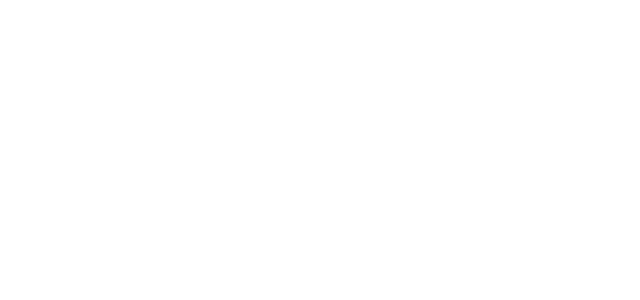
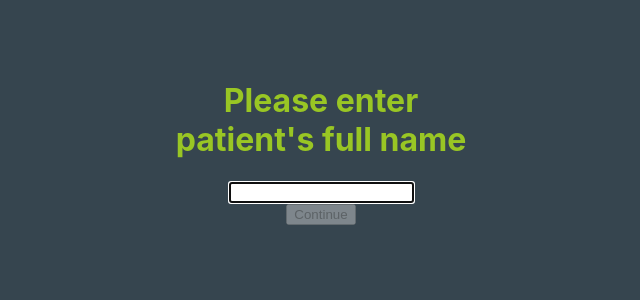
Before and after one commit to sarusimaayan/zombie-it, a React (Create React App) app: page /login in a window 1280 px wide. Shown: the top 300 px of the page, without its empty margins (319-959 px from the left). Built offline with nearby package versions, Linux system fonts and the light colour scheme.

Commit message:
added login page

```diff
--- a/package.json
+++ b/package.json
@@ -9,7 +9,9 @@
     "@testing-library/react": "^11.2.3",
     "@testing-library/user-event": "^12.6.0",
     "axios": "^0.21.1",
+    "bootstrap": "^4.5.3",
     "react": "^17.0.1",
+    "react-bootstrap": "^1.4.3",
     "react-dom": "^17.0.1",
     "react-router-dom": "^5.2.0",
     "react-scripts": "4.0.1",
--- a/src/App.jsx
+++ b/src/App.jsx
@@ -1,8 +1,6 @@
 import React from 'react'
 import { BrowserRouter as Router, Route, Switch } from 'react-router-dom'
-import './App.css';
-// import './styles.css';
-
+import Login from "./components/Login";
 import {IllnessesScreen, SeverityScreen, HospitalsScreen} from './screens';
 
 
@@ -14,6 +12,7 @@ function App() {
     <div className="App">
       <Router>
         <Switch>
+          <Route path = "/login" exact component = {Login}/>
           <Route path = "/illnesses" exact component = {IllnessesScreen}/>
           <Route path = "/severity" exact component = {SeverityScreen}/>
           <Route path = "/hospitals" exact component = {HospitalsScreen}/>
--- /dev/null
+++ b/src/components/Login.jsx
@@ -0,0 +1,35 @@
+import React, { useState } from "react";
+import Form from "react-bootstrap/Form";
+import Button from "react-bootstrap/Button";
+import '../styles.css';
+
+export default function Login() {
+  const [name, setName] = useState("");
+
+  function validateForm() {
+    return name.length > 0;
+  }
+
+  function handleSubmit(event) {
+    event.preventDefault();
+  }
+
+  return (
+    <div className="Login">
+      <Form onSubmit={handleSubmit}>
+        <Form.Group size="lg" controlId="name">
+          <Form.Label><h1>Please enter patient's full name</h1></Form.Label>
+          <Form.Control
+            autoFocus
+            type="name"
+            value={name}
+            onChange={(e) => setName(e.target.value)}
+          />
+        </Form.Group>
+        <Button block size="lg" type="submit" disabled={!validateForm()}>
+          Continue
+        </Button>
+      </Form>
+    </div>
+  );
+}
--- a/src/styles.css
+++ b/src/styles.css
@@ -6,7 +6,9 @@ body {
   -webkit-font-smoothing: antialiased;
   -moz-osx-font-smoothing: grayscale;
   text-align: center;
-  background-image:radial-gradient(#36454f, black);
+  /* background-image:radial-gradient(#36454f, black); */
+  background-color: #36454f;
+
 
 }
 
@@ -14,15 +16,27 @@ h1 {
   color: #99C624;
 }
 
-
 code {
   font-family: source-code-pro, Menlo, Monaco, Consolas, 'Courier New',
     monospace;
 }
 
-.layout {
-  /* display: flex;
-  align-items: center; */
+.Login {
+  padding: 60px 0;
+}
+
+.Login form {
+  margin: 0 auto;
+  max-width: 320px;
+}
+
+.severity {
+  display: flex;
+  align-items: center;
+  justify-content:space-around;
+
+  padding: 50px 200px 200px;
+  padding-bottom: 800px;
 }
 
 .item-name {
@@ -89,12 +103,3 @@ code {
    border-radius: 6px;
    text-decoration: none;
 }
-
-.severity {
-  display: flex;
-  align-items: center;
-  justify-content:space-around;
-
-  padding: 50px 200px 200px;
-  padding-bottom: 800px;
-}
```
Also changed, not shown: 2 other files (tests, documents, lock files or other folders).
